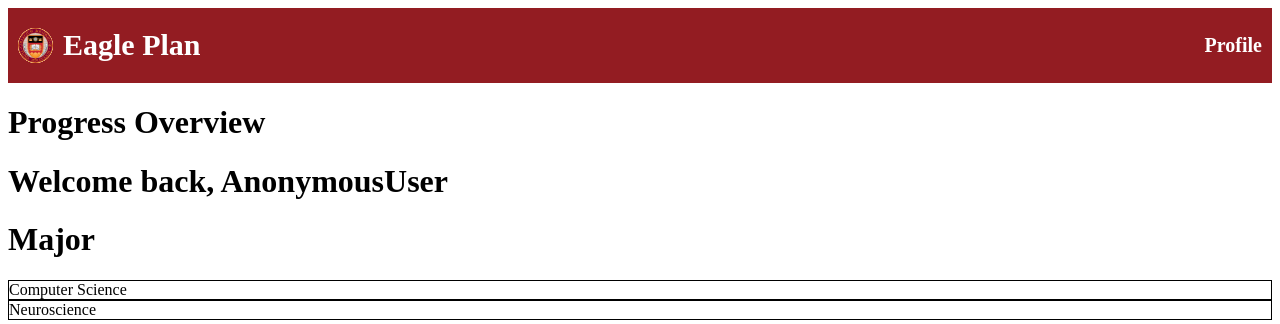
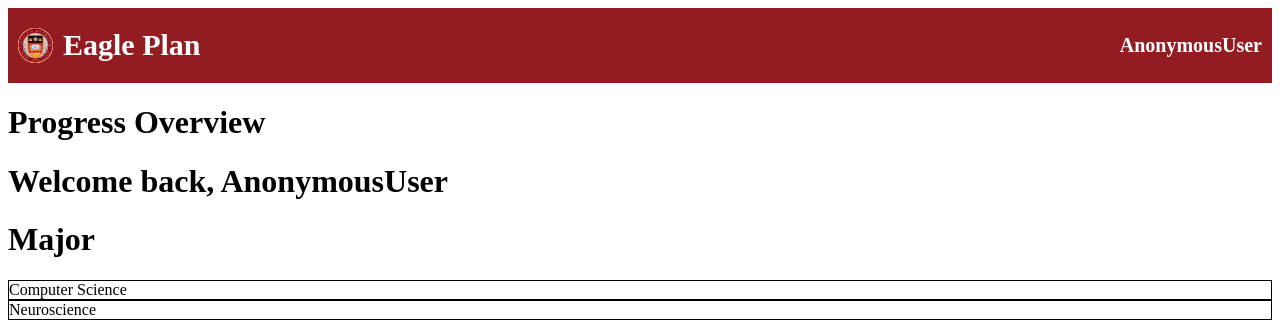
Before and after one commit to CSCI3356-Spring2024/404-Degree-Not-Found, a Django app: page / in a window 1280 px wide. Shown: the top 324 px of the page. Run offline with Django 5.2, Linux system fonts and the light colour scheme.

Commit message:
custom user profile button

```diff
--- a/templates/Header.html
+++ b/templates/Header.html
@@ -9,7 +9,7 @@
 
         </div>
         <div class = "header_container">
-            <div class = "profile_text"><a href="{% url 'Plan:profile' %}">Profile</a></div>
+            <div class = "profile_text"><a href="{% url 'Plan:profile' %}">{{ user }}</a></div>
         </div>
 
     </div>
```
